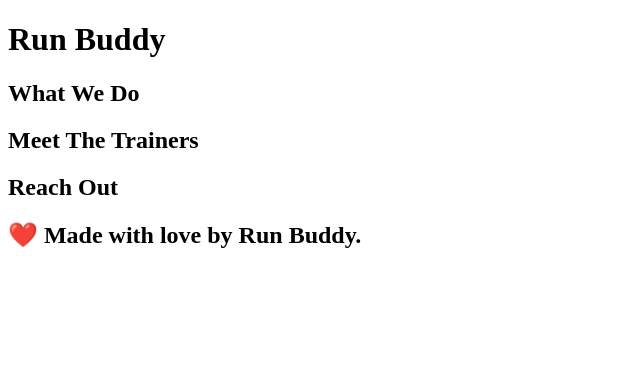
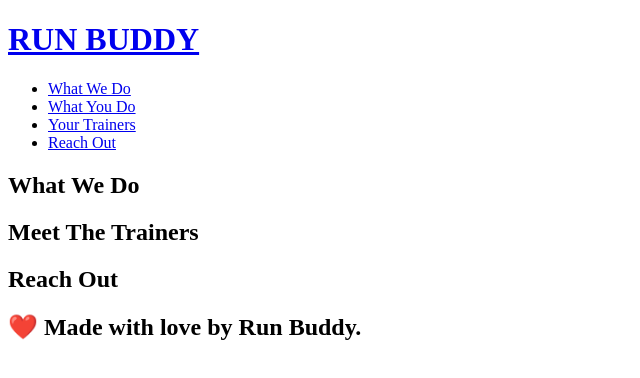
Before and after one commit to timmyl84/Run-Buddy, a plain HTML site: page index.html in a window 1280 px wide. Shown: the whole page, without its empty margins (0-640 px from the left). Drawn offline with Linux system fonts and the light colour scheme.

Commit message:
attributes and list

```diff
--- a/index.html
+++ b/index.html
@@ -10,7 +10,26 @@
 
 
     <body>
-        <h1> Run Buddy</h1>
+        <h1> <a href="/">RUN BUDDY</a></h1>
+        <nav>
+            <!-- Unordered list element -->
+<ul>
+    <!-- List item element-->
+    <li>
+      <!-- Anchor element -->
+      <a href="#what-we-do">What We Do</a>
+    </li>
+    <li>
+      <a href="#what-you-do">What You Do</a>
+    </li>
+    <li>
+      <a href="#your-trainers">Your Trainers</a>
+    </li>
+    <li>
+      <a href="#reach-out">Reach Out</a>
+    </li>
+  </ul>
+        </nav>
         <section>
         </section>
         <section>
```
